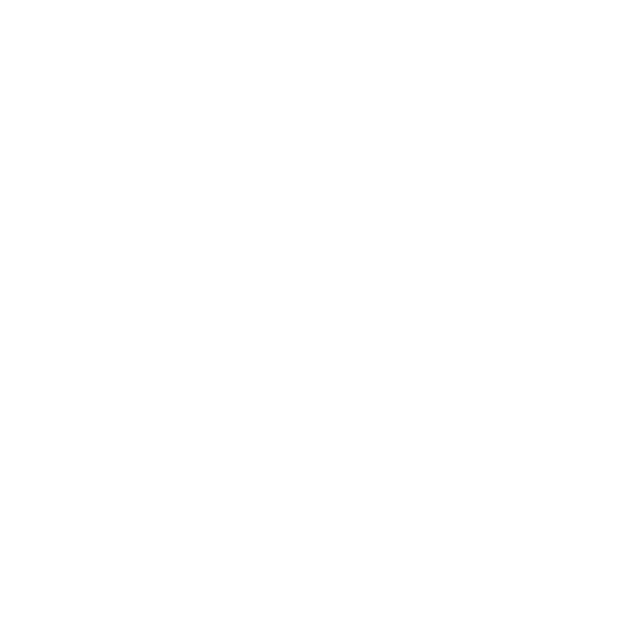
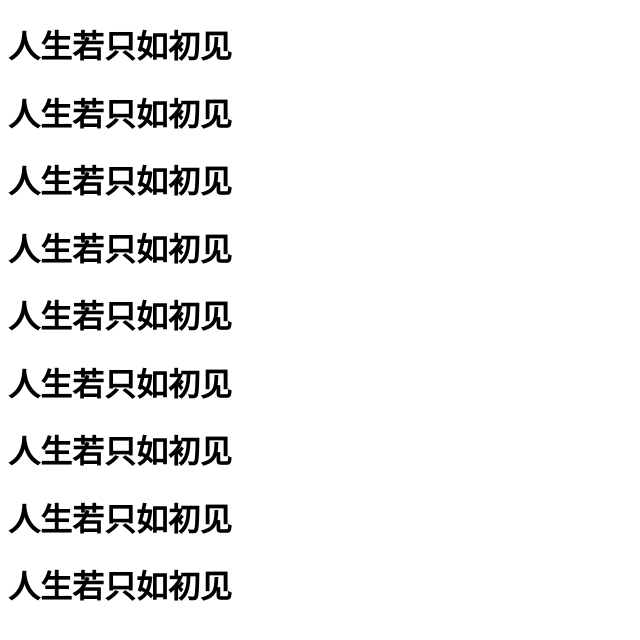
Before and after one commit to lxbxy/gitTest_01, a plain HTML site: page index.html in a window 1280 px wide. Shown: the whole page, without its empty margins (0-640 px from the left). Drawn offline with Linux system fonts and the light colour scheme.

Commit message:
添加内容

```diff
--- a/index.html
+++ b/index.html
@@ -8,6 +8,15 @@
 </head>
 
 <body>
+    <h1>人生若只如初见</h1>
+    <h1>人生若只如初见</h1>
+    <h1>人生若只如初见</h1>
+    <h1>人生若只如初见</h1>
+    <h1>人生若只如初见</h1>
+    <h1>人生若只如初见</h1>
+    <h1>人生若只如初见</h1>
+    <h1>人生若只如初见</h1>
+    <h1>人生若只如初见</h1>
     <div></div>
     <script></script>
 </body>
```
